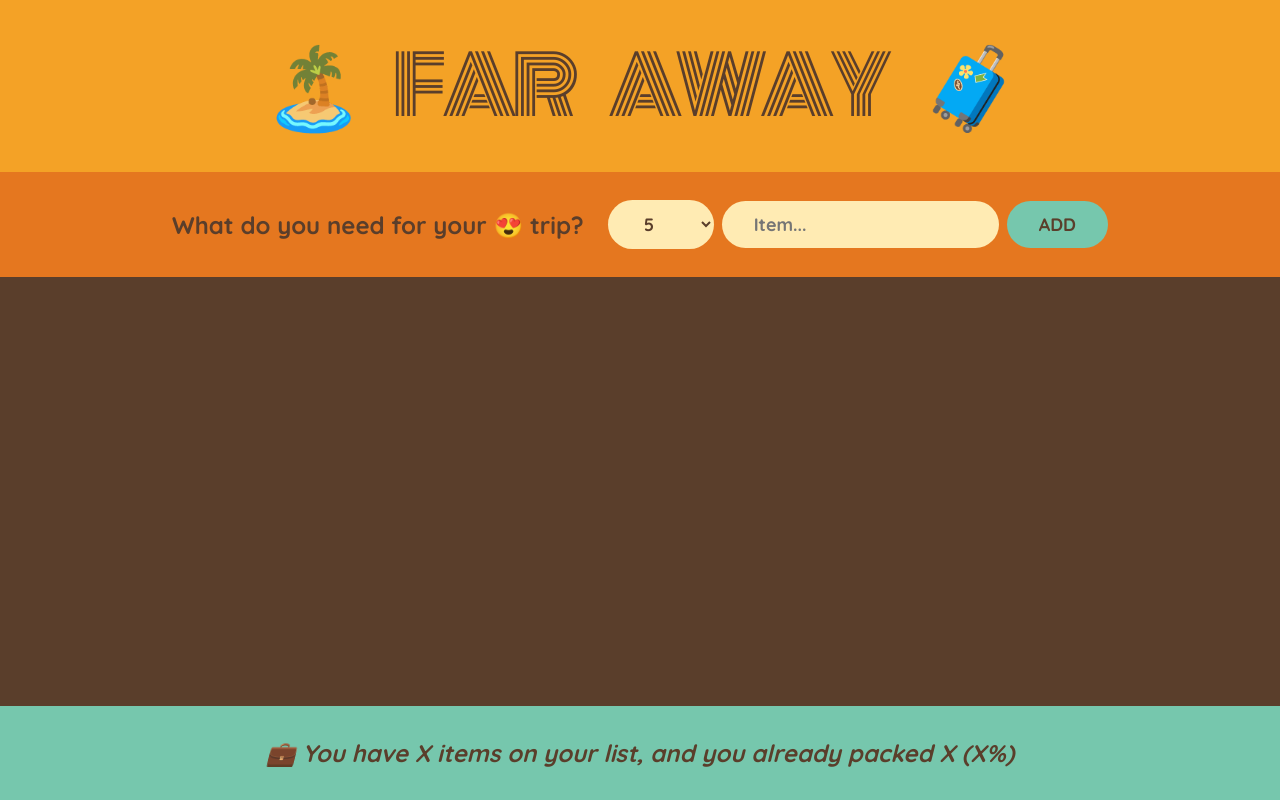
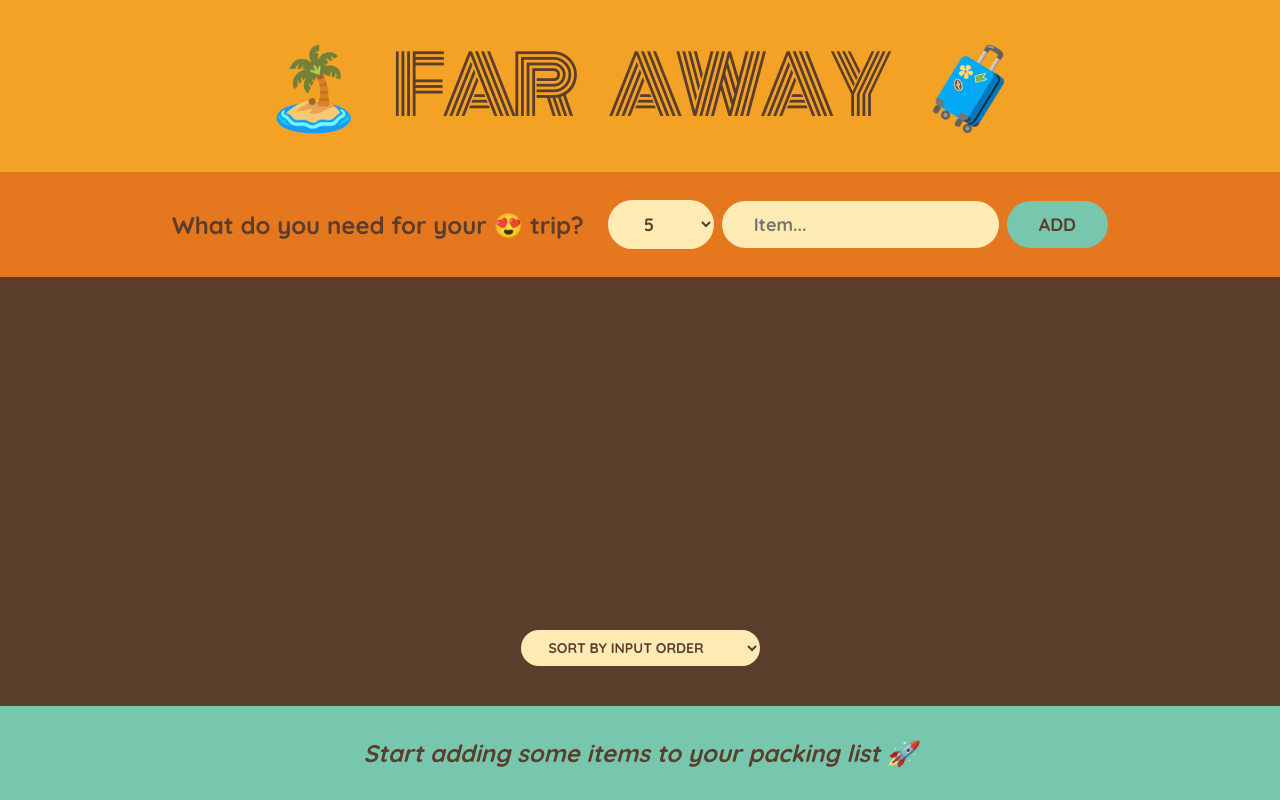
Before and after one commit to xind14/udemy-react-travel-list, a React (Create React App) app: page / in a window 1280 px wide. Built offline with nearby package versions, Linux system fonts and the light colour scheme; the HTML template or start-up script is replaced by a standard one.

Commit message:
added option to sort list

```diff
--- a/src/App.js
+++ b/src/App.js
@@ -23,8 +23,12 @@
     <div className="app">
       <Logo />
       <Form onAddItems={handleAddItems} />
-      <PackingList items={items} onDeleteItem={handleDeleteItem} onToggleItem={handleToggleItem}/>
-      <Stats />
+      <PackingList
+        items={items}
+        onDeleteItem={handleDeleteItem}
+        onToggleItem={handleToggleItem}
+      />
+      <Stats items={items} />
     </div>
   );
 }
@@ -73,13 +77,38 @@
 }
 
 function PackingList({ items, onDeleteItem, onToggleItem }) {
+  const [sortBy, setSortBy] = useState("input");
+
+  let sortedItems;
+
+  if (sortBy === "input") sortedItems = items;
+  if (sortBy === "description")
+    sortedItems = items
+      .slice()
+      .sort((a, b) => a.description.localeCompare(b.description));
+  if (sortBy === "packed")
+    sortedItems = items
+      .slice()
+      .sort((a, b) => Number(a.packed) - Number(b.packed));
   return (
     <div className="list">
       <ul>
-        {items.map((item) => (
-          <Item item={item} onDeleteItem={onDeleteItem} onToggleItem={onToggleItem} key={item.id} />
+        {sortedItems.map((item) => (
+          <Item
+            item={item}
+            onDeleteItem={onDeleteItem}
+            onToggleItem={onToggleItem}
+            key={item.id}
+          />
         ))}
       </ul>
+      <div className="actions">
+        <select value={sortBy} onChange={(e) => setSortBy(e.target.value)}>
+          <option value="input">Sort by input order</option>
+          <option value="description">Sort by descriptions</option>
+          <option value="packed">Sort by packed status</option>
+        </select>
+      </div>
     </div>
   );
 }
@@ -87,7 +116,11 @@
 function Item({ item, onDeleteItem, onToggleItem }) {
   return (
     <li>
-      <input type="checkbox" value={item.packed} onChange={() => onToggleItem(item.id)} />
+      <input
+        type="checkbox"
+        value={item.packed}
+        onChange={() => onToggleItem(item.id)}
+      />
       <span style={item.packed ? { textDecoration: "line-through" } : {}}>
         {item.quantity} {item.description}
       </span>
@@ -96,10 +129,24 @@
   );
 }
 
-function Stats() {
+function Stats({ items }) {
+  if (!items.length)
+    return (
+      <p className="stats">
+        <em>Start adding some items to your packing list 🚀</em>
+      </p>
+    );
+  const numItems = items.length;
+  const numPacked = items.filter((item) => item.packed).length;
+  const percentage = Math.round((numPacked / numItems) * 100);
+
   return (
     <footer className="stats">
-      <em>💼 You have X items on your list, and you already packed X (X%)</em>
+      <em>
+        {percentage === 100
+          ? "You got everything! Ready to go ✈️"
+          : `💼 You have ${numItems} items on your list, and you already packed ${numPacked} (${percentage}%)`}
+      </em>
     </footer>
   );
 }
```
